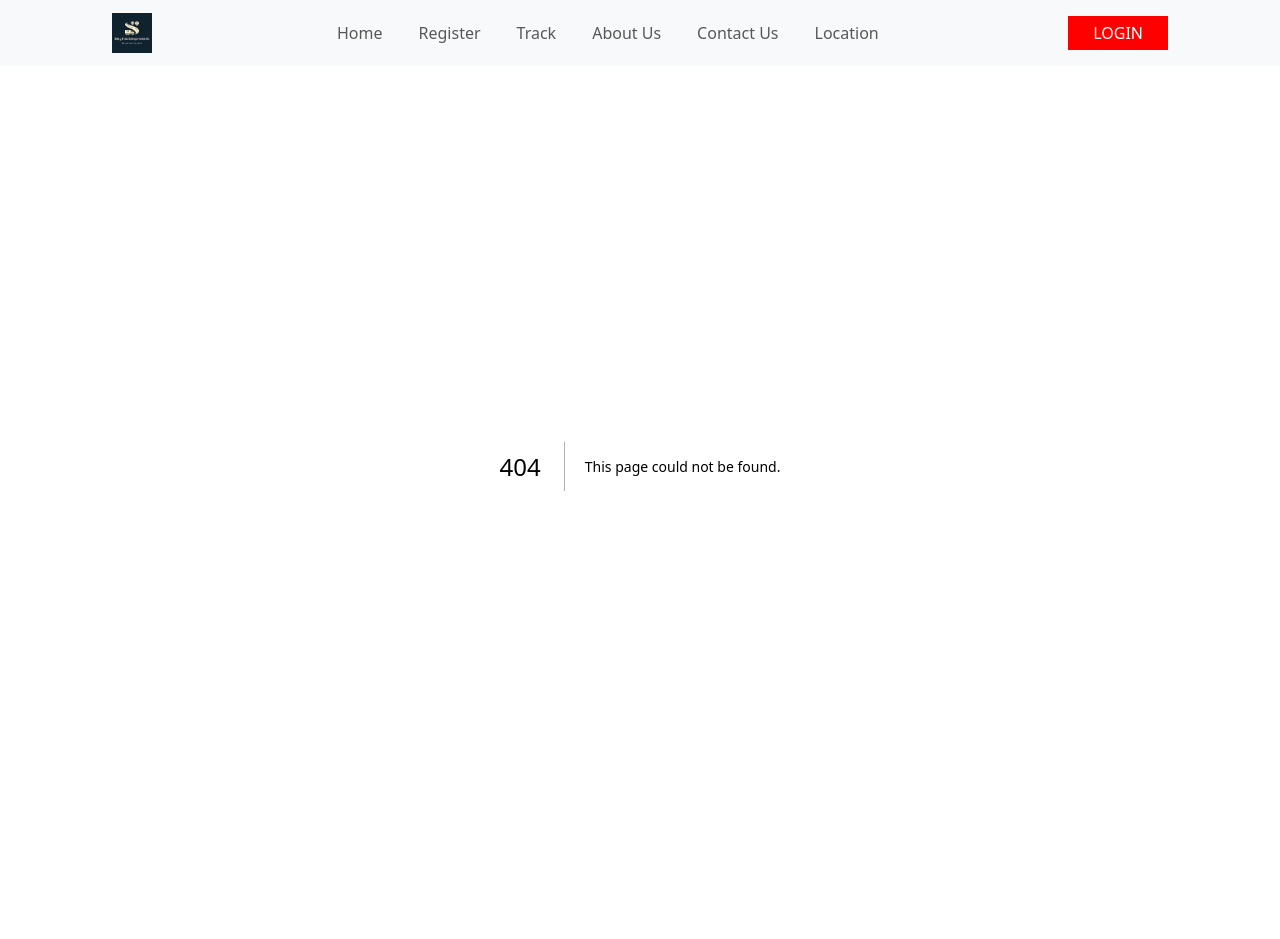
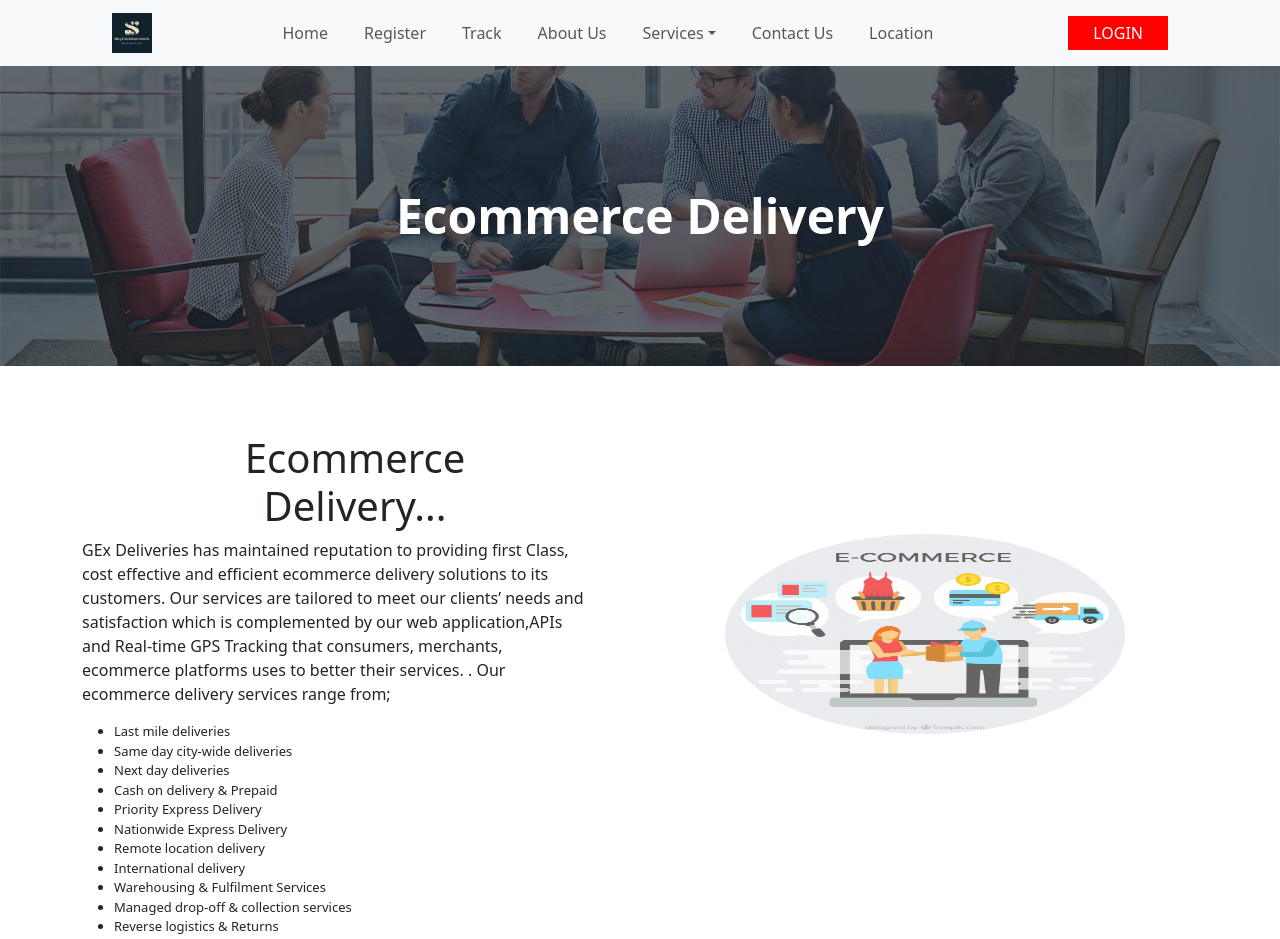
Before and after one commit to Rioland/skytrackexpressllc, a Next.js app: page /ecommerce-delivery in a window 1280 px wide. Before the commit this address had no page. Shown: the top 939 px of the page. Built offline with nearby package versions, Linux system fonts and the light colour scheme.

Commit message:
first commit

```diff
--- a/src/app/contact/page.tsx
+++ b/src/app/contact/page.tsx
@@ -86,7 +86,7 @@
               <path d="M0 4a2 2 0 0 1 2-2h12a2 2 0 0 1 2 2v8a2 2 0 0 1-2 2H2a2 2 0 0 1-2-2zm2-1a1 1 0 0 0-1 1v.217l7 4.2 7-4.2V4a1 1 0 0 0-1-1zm13 2.383-4.708 2.825L15 11.105zm-.034 6.876-5.64-3.471L8 9.583l-1.326-.795-5.64 3.47A1 1 0 0 0 2 13h12a1 1 0 0 0 .966-.741M1 11.105l4.708-2.897L1 5.383z" />
             </svg>
           </a>
-          <p>i</p>
+          <p> skytrackexpressllc@gmail.com</p>
         </div>
       </div>
     </div>
--- /dev/null
+++ b/src/app/ecommerce-delivery/page.tsx
@@ -0,0 +1,57 @@
+import React from 'react'
+
+export default function ecommercedelivery() {
+  return (
+    <div>
+        <>
+  {/* About Us Section */}
+  <div className="about-us-section">
+    <div className="about-us-text">Ecommerce Delivery</div>
+  </div>
+  <div className="container mt-5">
+    {/* First Row */}
+    <div className="row content-section">
+      <div className="col-md-6">
+        <h1>
+          Ecommerce <br />
+          Delivery...
+        </h1>
+        <p>
+          GEx Deliveries has maintained reputation to providing first Class,{" "}
+          <br />
+          cost effective and efficient ecommerce delivery solutions to its{" "}
+          <br />
+          customers. Our services are tailored to meet our clients’ needs and{" "}
+          <br />
+          satisfaction which is complemented by our web application,APIs <br />
+          and Real-time GPS Tracking that consumers, merchants, <br />
+          ecommerce platforms uses to better their services. . Our <br />
+          ecommerce delivery services range from;
+        </p>
+        <ul>
+          <li>Last mile deliveries</li>
+          <li>Same day city-wide deliveries</li>
+          <li>Next day deliveries</li>
+          <li>Cash on delivery &amp; Prepaid</li>
+          <li>Priority Express Delivery</li>
+          <li>Nationwide Express Delivery</li>
+          <li>Remote location delivery</li>
+          <li>International delivery</li>
+          <li>Warehousing &amp; Fulfilment Services</li>
+          <li>Managed drop-off &amp; collection services</li>
+          <li>Reverse logistics &amp; Returns</li>
+          <li>Dedicated dispatch services</li>
+          <li>Drone delivery</li>
+        </ul>
+      </div>
+      {/* Second Row */}
+      <div className="col-md-6">
+        <img src="./services image/2.jpg" alt="" />
+      </div>
+    </div>
+  </div>
+</>
+
+    </div>
+  )
+}
--- a/src/app/globals.css
+++ b/src/app/globals.css
@@ -233,6 +233,22 @@
 
 
 
+.content-section img {
+  width: 400px;
+  height: 200px;
+  margin-bottom: 5px;
+  border-radius: 90%;
+  margin-top: 100px;
+}
+
+
+
+.content-section ul{
+  font-size: small;
+  text-align: left;
+}
+
+
 
 
 
--- a/src/components/Navbar.tsx
+++ b/src/components/Navbar.tsx
@@ -46,7 +46,7 @@
           </a>
         </li>
         {/* Dropdown for Services */}
-        {/* <li className="nav-item dropdown">
+        <li className="nav-item dropdown">
           <a
             className="nav-link dropdown-toggle"
             href="#"
@@ -59,23 +59,28 @@
           </a>
           <ul className="dropdown-menu" aria-labelledby="servicesDropdown">
             <li>
-              <a className="dropdown-item" href="#">
-                Service 1
+              <a className="dropdown-item" href="/cts">
+              Corporate Courier Solutions
               </a>
             </li>
             <li>
-              <a className="dropdown-item" href="#">
-                Service 2
+              <a className="dropdown-item" href="/dcs">
+              Domestic Courier Solutions
               </a>
             </li>
             <li>
-              <a className="dropdown-item" href="#">
-                Service 3
+              <a className="dropdown-item" href="/ecommerce-delivery">
+              Ecommerce delivery
+              </a>
+            </li>
+            <li>
+              <a className="dropdown-item" href="/freight-forwarding">
+              Freight Forwarding
               </a>
             </li>
           </ul>
         </li>
-         */}
+
         <li className="nav-item">
           <a className="nav-link" href="/contact">
             Contact Us
@@ -88,7 +93,7 @@
         </li>
       </ul>
       {/* Login Button */}
-      <a className="nav-link login-btn" href="#">
+      <a className="nav-link login-btn" href="/login">
         LOGIN
       </a>
     </div>
```
Also changed, not shown: src/app/cts/page.tsx (added, +58 -0 lines), src/app/dcs/page.tsx (added, +56 -0 lines), src/app/freight-forwarding/page.tsx (added, +52 -0 lines), src/app/login/page.tsx (added, +7 -0 lines).
